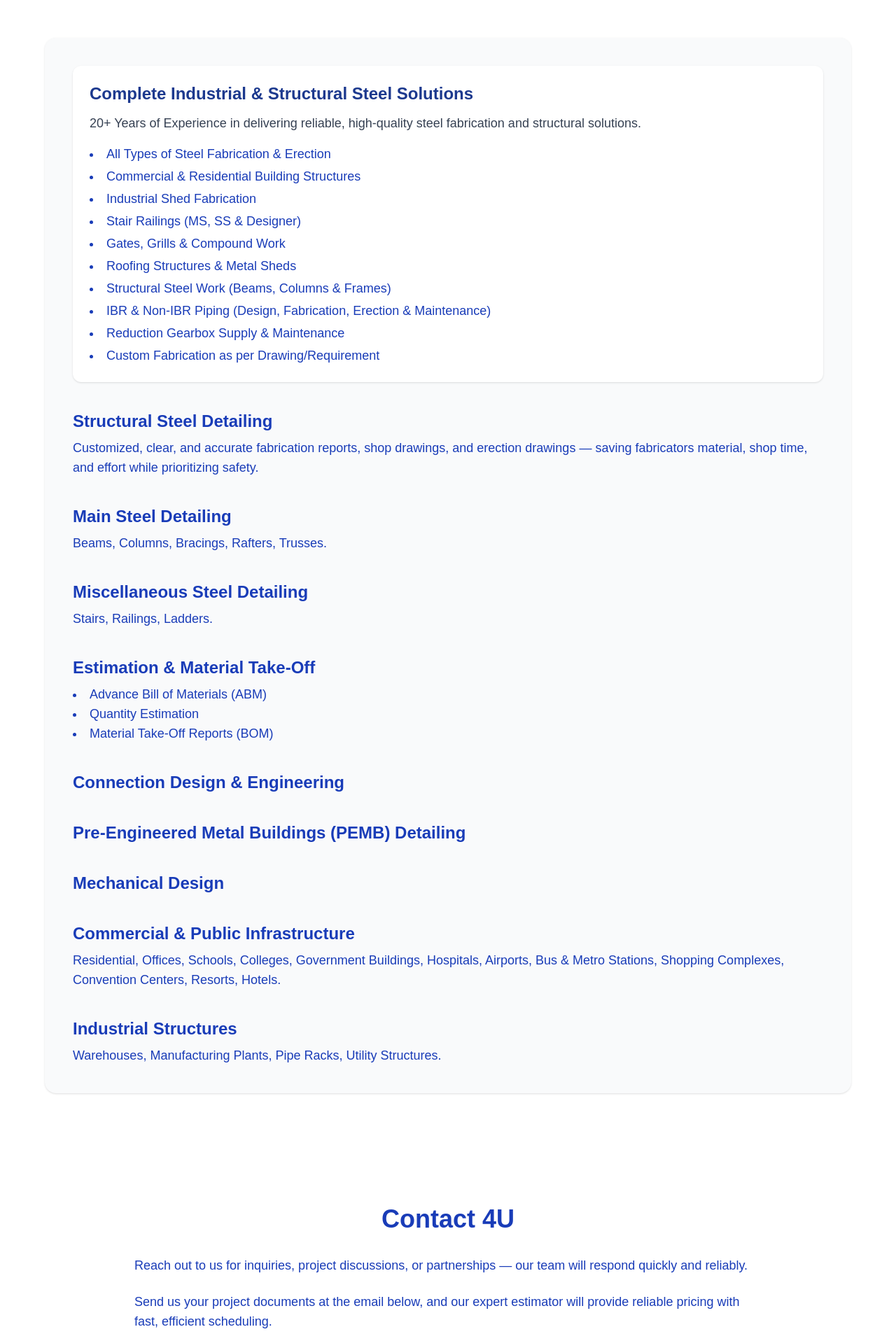
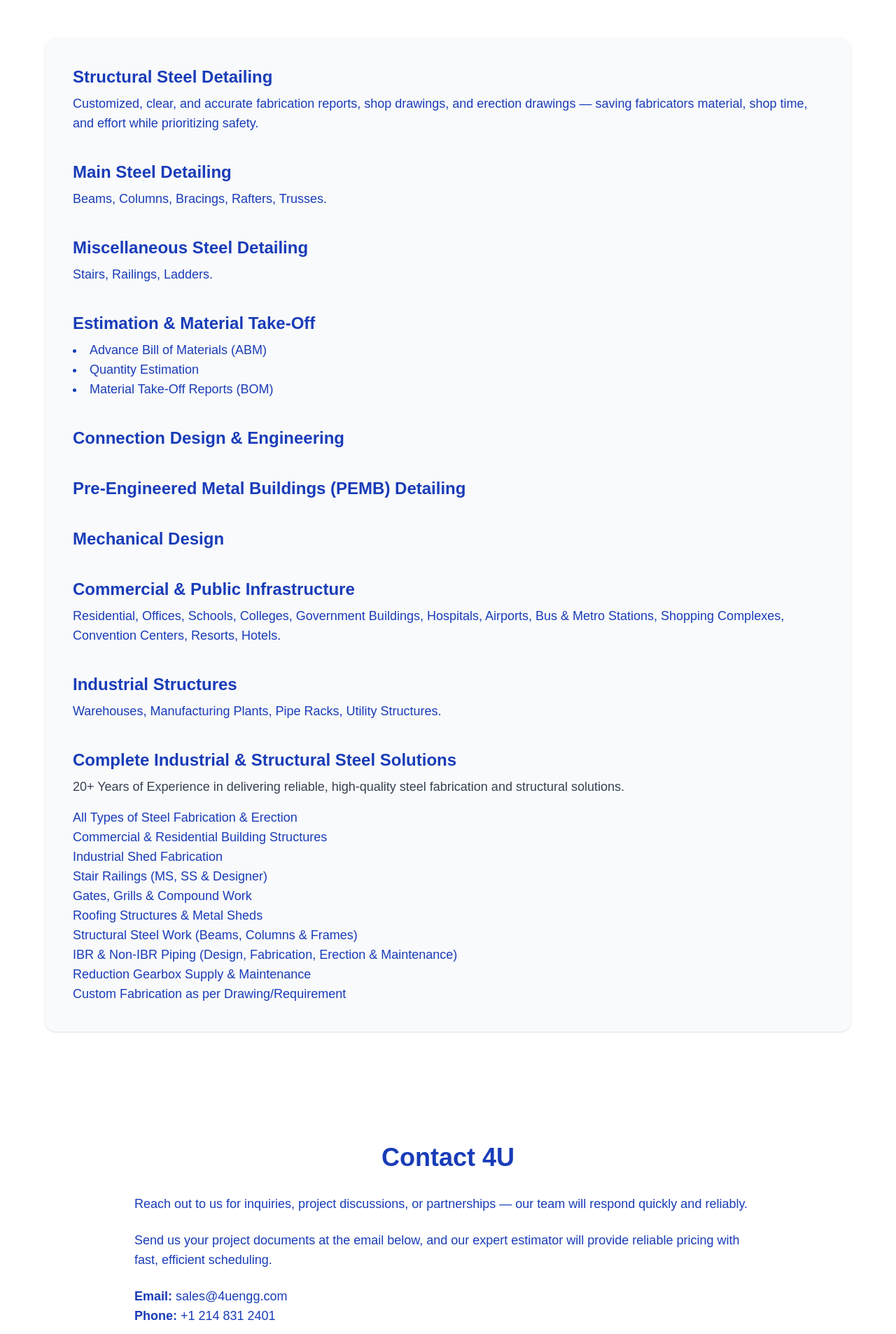
Before and after one commit to VakasTechpanion/4u-engineering, a Next.js app: page / in a window 1280 px wide. Shown: the part 574-2480 px from the top of the page at 70% size. Built offline with nearby package versions, Linux system fonts and the light colour scheme.

Commit message:
phone-number-ui-updated

```diff
--- a/app/components/ContactFrom.jsx
+++ b/app/components/ContactFrom.jsx
@@ -13,7 +13,7 @@ export default function ContactForm() {
                         Reach out for projects, partnerships, or inquiries.
                     </p>
                     <p className="text-lg font-semibold">
-                        sales@4uengg.com
+                        sales@4uengg.com / +1 214 831 2401
                     </p>
                 </div>
 
--- a/app/components/ContactSection.jsx
+++ b/app/components/ContactSection.jsx
@@ -20,6 +20,7 @@ export default function ContactSection() {
         </p>
         <p>
           <strong>Email:</strong> sales@4uengg.com <br />
+          <strong>Phone:</strong> +1 214 831 2401
         </p>
         <p>
           Or simply fill out our quick contact form and we’ll get back to you
--- a/app/components/ServicesSection.jsx
+++ b/app/components/ServicesSection.jsx
@@ -9,33 +9,6 @@ export default function ServicesSection() {
 
       <div className="max-w-6xl mx-auto space-y-10 text-blue-800 text-lg bg-gray-50 p-10 rounded-2xl shadow-sm">
 
-        {/* NEW INDUSTRIAL SERVICES BLOCK */}
-        <div className="bg-white p-6 rounded-xl shadow">
-          <h3 className="text-2xl font-bold mb-3 text-blue-900">
-            Complete Industrial & Structural Steel Solutions
-          </h3>
-          <p className="mb-4 text-gray-700">
-            20+ Years of Experience in delivering reliable, high-quality steel
-            fabrication and structural solutions.
-          </p>
-
-          <ul className="list-disc list-inside space-y-1">
-            <li>All Types of Steel Fabrication & Erection</li>
-            <li>Commercial & Residential Building Structures</li>
-            <li>Industrial Shed Fabrication</li>
-            <li>Stair Railings (MS, SS & Designer)</li>
-            <li>Gates, Grills & Compound Work</li>
-            <li>Roofing Structures & Metal Sheds</li>
-            <li>Structural Steel Work (Beams, Columns & Frames)</li>
-            <li>
-              IBR & Non-IBR Piping (Design, Fabrication, Erection & Maintenance)
-            </li>
-            <li>Reduction Gearbox Supply & Maintenance</li>
-            <li>Custom Fabrication as per Drawing/Requirement</li>
-          </ul>
-        </div>
-
-        {/* EXISTING SERVICES */}
         <div>
           <h3 className="text-2xl font-semibold mb-2">
             Structural Steel Detailing
@@ -113,7 +86,30 @@ export default function ServicesSection() {
             Warehouses, Manufacturing Plants, Pipe Racks, Utility Structures.
           </p>
         </div>
+        <div>
+          <h3 className="text-2xl font-bold mb-2">
+            Complete Industrial & Structural Steel Solutions
+          </h3>
+          <p className="mb-4 text-gray-700">
+            20+ Years of Experience in delivering reliable, high-quality steel
+            fabrication and structural solutions.
+          </p>
 
+          <ul >
+            <li>All Types of Steel Fabrication & Erection</li>
+            <li>Commercial & Residential Building Structures</li>
+            <li>Industrial Shed Fabrication</li>
+            <li>Stair Railings (MS, SS & Designer)</li>
+            <li>Gates, Grills & Compound Work</li>
+            <li>Roofing Structures & Metal Sheds</li>
+            <li>Structural Steel Work (Beams, Columns & Frames)</li>
+            <li>
+              IBR & Non-IBR Piping (Design, Fabrication, Erection & Maintenance)
+            </li>
+            <li>Reduction Gearbox Supply & Maintenance</li>
+            <li>Custom Fabrication as per Drawing/Requirement</li>
+          </ul>
+        </div>
       </div>
     </section>
   );
```
